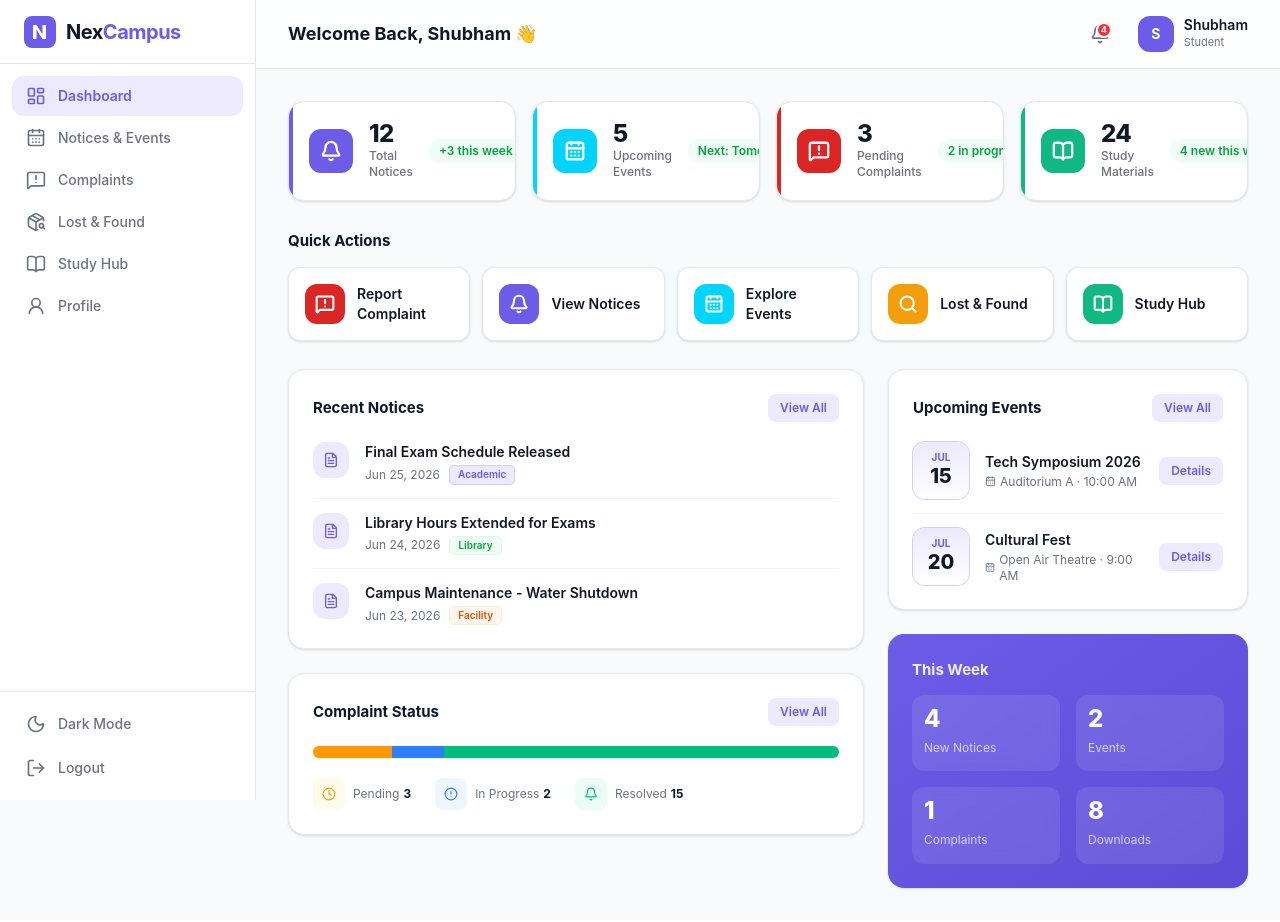
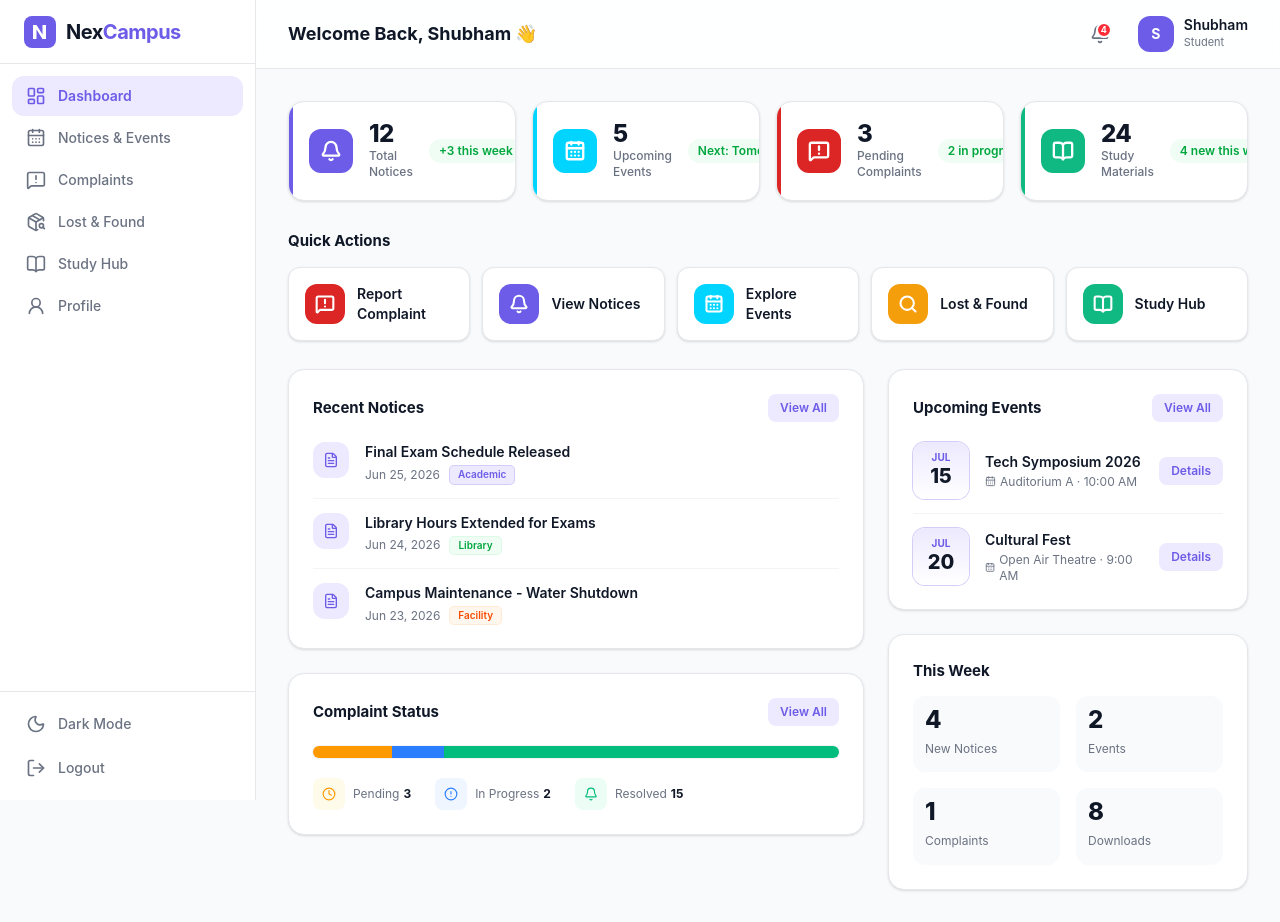
Before and after one commit to Shubham-997800/CAMPUS360, a React (Vite) app: page /dashboard in a window 1280 px wide. Built offline with nearby package versions, Linux system fonts and the light colour scheme.

Commit message:
fix: match This Week card styling to other dashboard containers

```diff
--- a/src/pages/Dashboard.jsx
+++ b/src/pages/Dashboard.jsx
@@ -239,8 +239,8 @@ export default function Dashboard() {
                 </div>
               </div>
 
-              <div className="bg-gradient-to-br from-[#6C5CE7] dark:from-[#7C5CFF] to-[#5B4BD6] dark:to-[#6B4BEE] rounded-2xl p-6 text-white shadow-sm">
-                <h3 className="font-bold text-white/90 mb-3">This Week</h3>
+              <div className="bg-white dark:bg-[#1E293B] rounded-2xl p-6 border border-gray-200 dark:border-white/10 shadow-sm">
+                <h3 className="font-bold text-gray-900 dark:text-white mb-3">This Week</h3>
                 <div className="grid grid-cols-2 gap-4">
                   {[
                     { label: 'New Notices', value: '4' },
@@ -248,9 +248,9 @@ export default function Dashboard() {
                     { label: 'Complaints', value: '1' },
                     { label: 'Downloads', value: '8' },
                   ].map(item => (
-                    <div key={item.label} className="bg-white/10 rounded-xl p-3 backdrop-blur-sm">
-                      <span className="text-2xl font-extrabold block leading-none mb-1">{item.value}</span>
-                      <span className="text-xs text-white/70">{item.label}</span>
+                    <div key={item.label} className="bg-gray-50 dark:bg-white/5 rounded-xl p-3">
+                      <span className="text-2xl font-extrabold block leading-none mb-1 text-gray-900 dark:text-white">{item.value}</span>
+                      <span className="text-xs text-gray-500 dark:text-[#94A3B8]">{item.label}</span>
                     </div>
                   ))}
                 </div>
```
